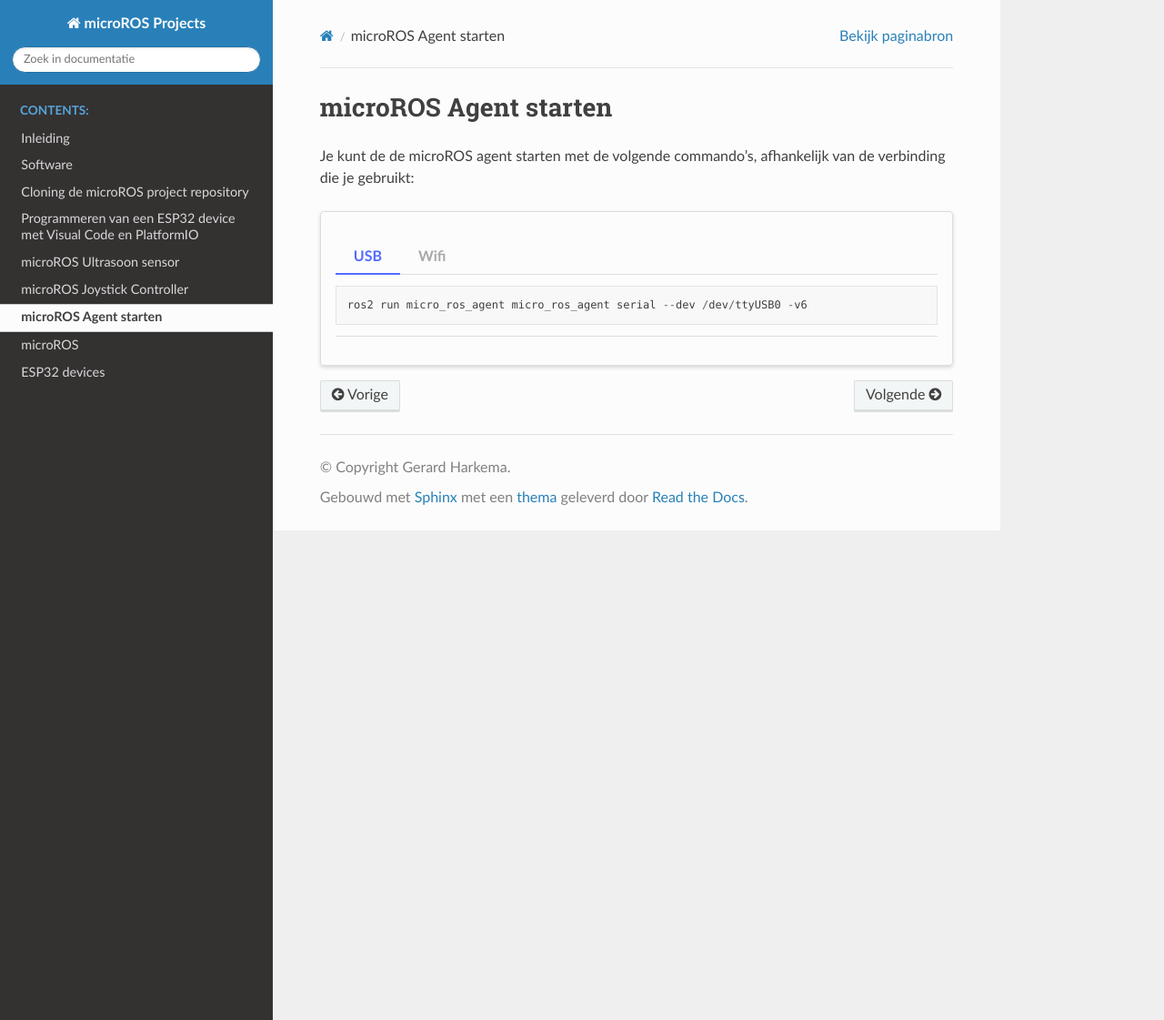
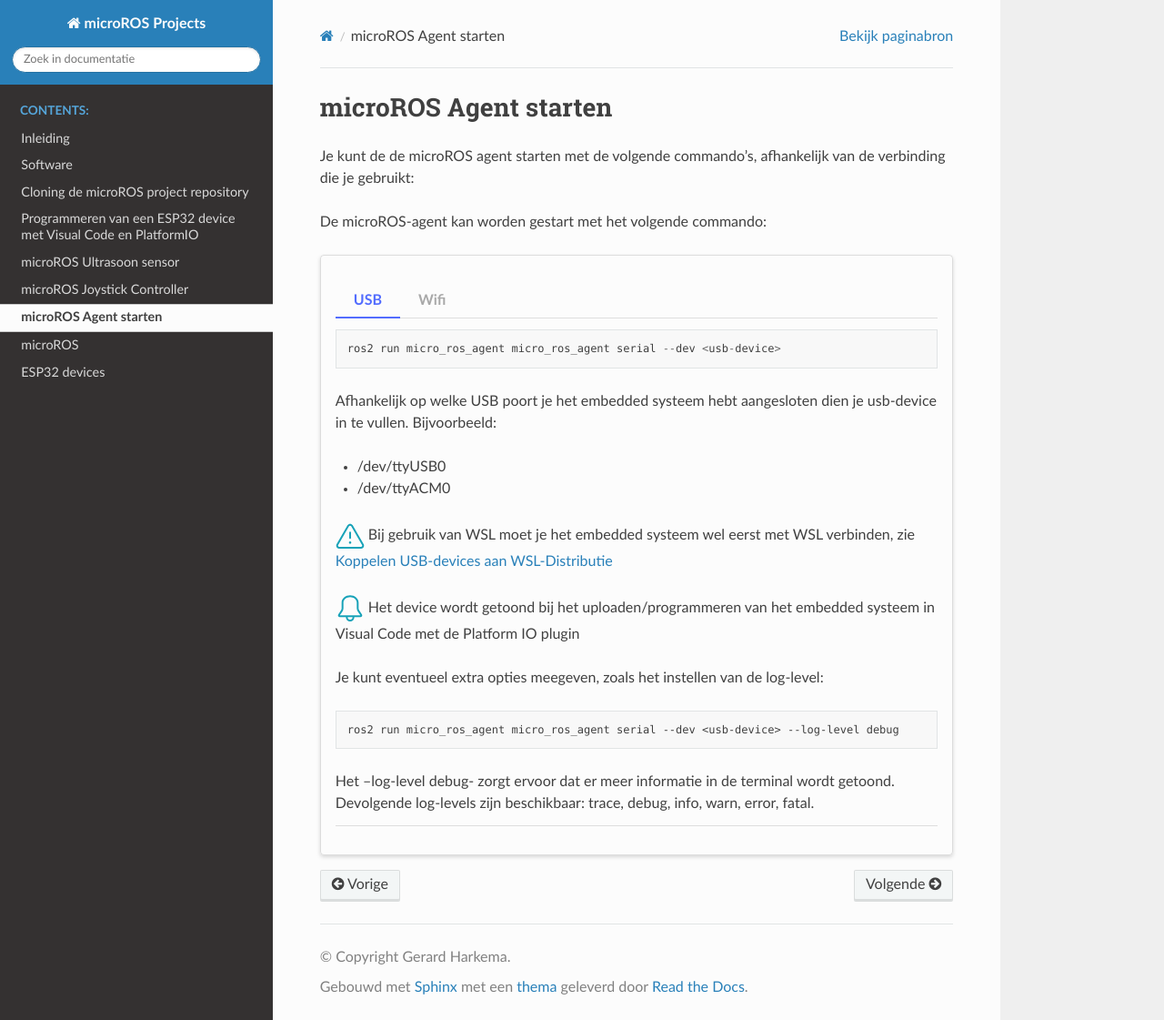
Before and after one commit to AvansMechatronica/MicroRosProjects, a Sphinx documentation site: the page built from documentation/documentation/microros_agent_starten.md, in a window 1280 px wide and 1121 px high. Shown: the whole window at 91% size. Built offline with Sphinx 7.4.7 and the Read the Docs theme 3.1.0, drawn with Linux system fonts in a browser that asks for light colours.

Commit message:
20251201

````diff
--- a/documentation/documentation/microros_agent_starten.md
+++ b/documentation/documentation/microros_agent_starten.md
@@ -2,6 +2,7 @@
 
 Je kunt de de microROS agent starten met de volgende commando's, afhankelijk van de verbinding die je gebruikt:
 
+De microROS-agent kan worden gestart met het volgende commando:
 
 :::::{card}
 
@@ -10,15 +11,41 @@ Je kunt de de microROS agent starten met de volgende commando's, afhankelijk van
 :::{tab-item} USB
 
 ```
-ros2 run micro_ros_agent micro_ros_agent serial --dev /dev/ttyUSB0 -v6
+ros2 run micro_ros_agent micro_ros_agent serial --dev <usb-device>
 ```
+
+Afhankelijk op welke USB poort je het embedded systeem hebt aangesloten dien je usb-device in te vullen.
+ Bijvoorbeeld:
+ * /dev/ttyUSB0
+ * /dev/ttyACM0
+
+{octicon}`alert;2em;sd-text-info` Bij gebruik van WSL moet je het embedded systeem wel eerst met WSL verbinden, zie [Koppelen USB-devices aan WSL-Distributie](https://avansmechatronica.github.io/WindowsSubsystemForLinuxHandleiding/documentation/WSL_Handleiding.html#koppelen-usb-devices-aan-wsl-distributie)
+
+{octicon}`bell;2em;sd-text-info` Het device wordt getoond bij het uploaden/programmeren van het embedded systeem in Visual Code met de Platform IO plugin
+
+Je kunt eventueel extra opties meegeven, zoals het instellen van de log-level:
+
+```bash
+ros2 run micro_ros_agent micro_ros_agent serial --dev <usb-device> --log-level debug
+```
+Het --log-level debug- zorgt ervoor dat er meer informatie in de terminal wordt getoond. Devolgende log-levels zijn beschikbaar: trace, debug, info, warn, error, fatal.
 
 :::
 
 :::{tab-item} Wifi
+
+{octicon}`alert;2em;sd-text-info` Dit werkt alleen als in *platformio.ini* bestand de parameter **board_microROS_transport = wifi** is gezet.
+
+```bash
+ros2 run micro_ros_agent micro_ros_agent udp4 --port 8888
 ```
-ros2 run micro_ros_agent micro_ros_agent udp4 --port 8888 -v6
+Je kunt eventueel extra opties meegeven, zoals het instellen van de log-level:
+
+```bash
+ros2 run micro_ros_agent micro_ros_agent udp4 --port 8888 --log-level debug
 ```
+Het --log-level debug- zorgt ervoor dat er meer informatie in de terminal wordt getoond. Devolgende log-levels zijn beschikbaar: trace, debug, info, warn, error, fatal.
+
 
 :::
 
````
Also changed, not shown: documentation/documentation/devices.md (+2 -38 lines).
